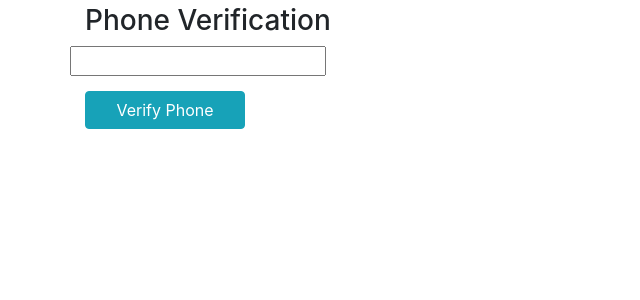
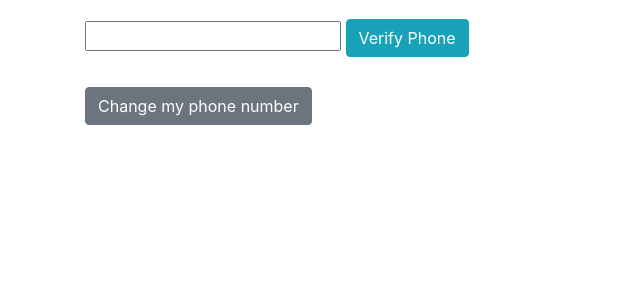
Before and after one commit to DynamicGenetics/Mood-Music, a Django app: page /dashboard/verification/token/ in a window 1280 px wide. Shown: the part 56-356 px from the top of the page, without its empty margins (0-640 px from the left). Run offline with Django 3.2, Linux system fonts and the light colour scheme; the visitor is signed in with stand-in values (Sample User, id 1); some libraries are stand-ins or nearby versions.

Commit message:
Update buttons and routing

```diff
--- a/moodmusic/templates/dashboard/phone-verification.html
+++ b/moodmusic/templates/dashboard/phone-verification.html
@@ -2,13 +2,13 @@
 
 {% block content %}
 
-Type you phone number below. If you have a UK number you can type it as you usually would, beginning with "07".
-If you have an international phone number then include the country code after a "+" sign.
+<p>Type you phone number below. If you have a UK number you can type it as you usually would, beginning with "07".
+If you have an international phone number then include the country code after a "+" sign. </p>
 
 <form method="post">
   {% csrf_token %}
   {{ form.as_p }}
-  <input type="submit" value="Verify this phone number">
+  <input type="submit" value="Verify this phone number" class="btn btn-success">
 </form>
 
 {% endblock %}
--- a/moodmusic/templates/dashboard/token-validation.html
+++ b/moodmusic/templates/dashboard/token-validation.html
@@ -3,35 +3,18 @@
 {% block content %}
 
 {% block container %}
-<div class="row centered-form">
-  <div class="col-xs-12 col-sm-8 col-md-4 col-sm-offset-2 col-md-offset-4">
-    <div class="panel panel-default">
-      <div class="panel-heading">
-        <h3 class="panel-title">Phone Verification</h3>
-      </div>
+  <form role="form" method="POST">
+    {% csrf_token %}
 
-      <div class="panel-body">
-        <form role="form" method="POST">
-          {% csrf_token %}
+    {{ form.non_field_errors }}
+    {{ form.token.errors}}
 
-          {{ form.non_field_errors }}
-          {{ form.token.errors}}
+    {{ form.token }}
+    <input type="submit" value="Verify Phone" class="btn btn-info">
+  </form>
 
-          <div class="row">
-            {{ form.token }}
+  <a href="{% url 'dashboard:phone_verification' %}" class="btn btn-secondary" role="button">Change my phone number</a>
 
-            <div class="col-xs-6 col-sm-6 col-md-6">
-              <div class="form-group">
-                <input type="submit" value="Verify Phone" class="btn btn-info btn-block">
-              </div>
-            </div>
-          </div>
-        </form>
-      </div>
-
-    </div>
-  </div>
-</div>
 {% endblock %}
 
 {% endblock %}
```
